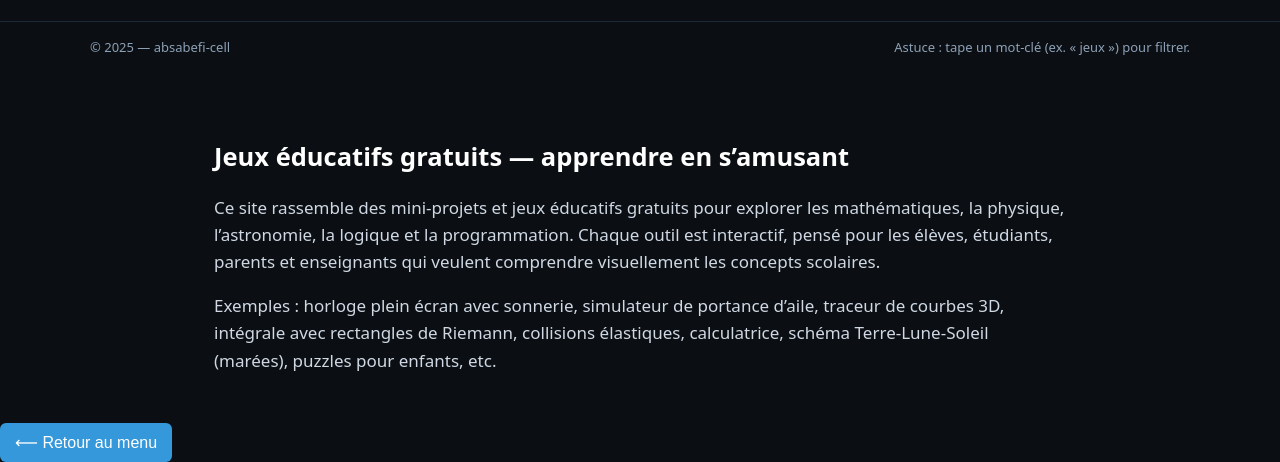
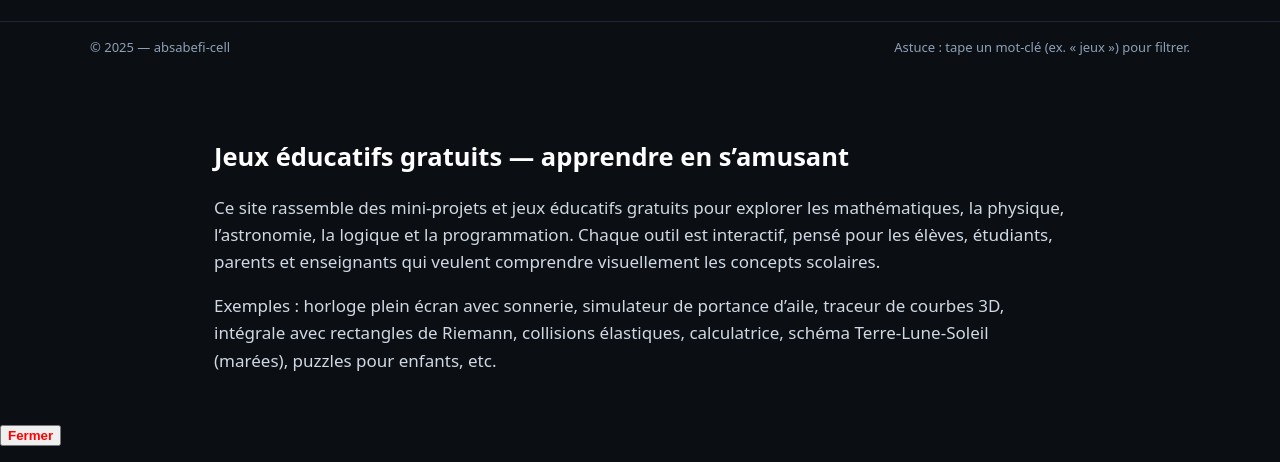
Before and after one commit to jeuxeducatif/absabefi, a plain HTML site: page index.html in a window 1280 px wide. Shown: the part 1675-2137 px from the top of the page. Drawn offline with Linux system fonts and the light colour scheme.

Commit message:
Replace menu link with close button
Replaced menu link with a close button that closes the app.

```diff
--- a/index.html
+++ b/index.html
@@ -216,21 +216,16 @@
   </script>
 </body>
 
-<a href="menu.html" class="btn">⟵ Retour au menu</a>
 
-<style>
-.btn {
-    display: inline-block;
-    padding: 10px 15px;
-    background: #3498db;
-    color: white;
-    text-decoration: none;
-    border-radius: 6px;
-    font-family: Arial;
+
+<button onclick="closeApp()" style="color:red; font-weight:bold;">
+    Fermer
+</button>
+
+<script>
+function closeApp() {
+    window.open('', '_self').close();
 }
-.btn:hover {
-    background: #2980b9;
-}
-</style>
+</script>
 
 </html>
```
